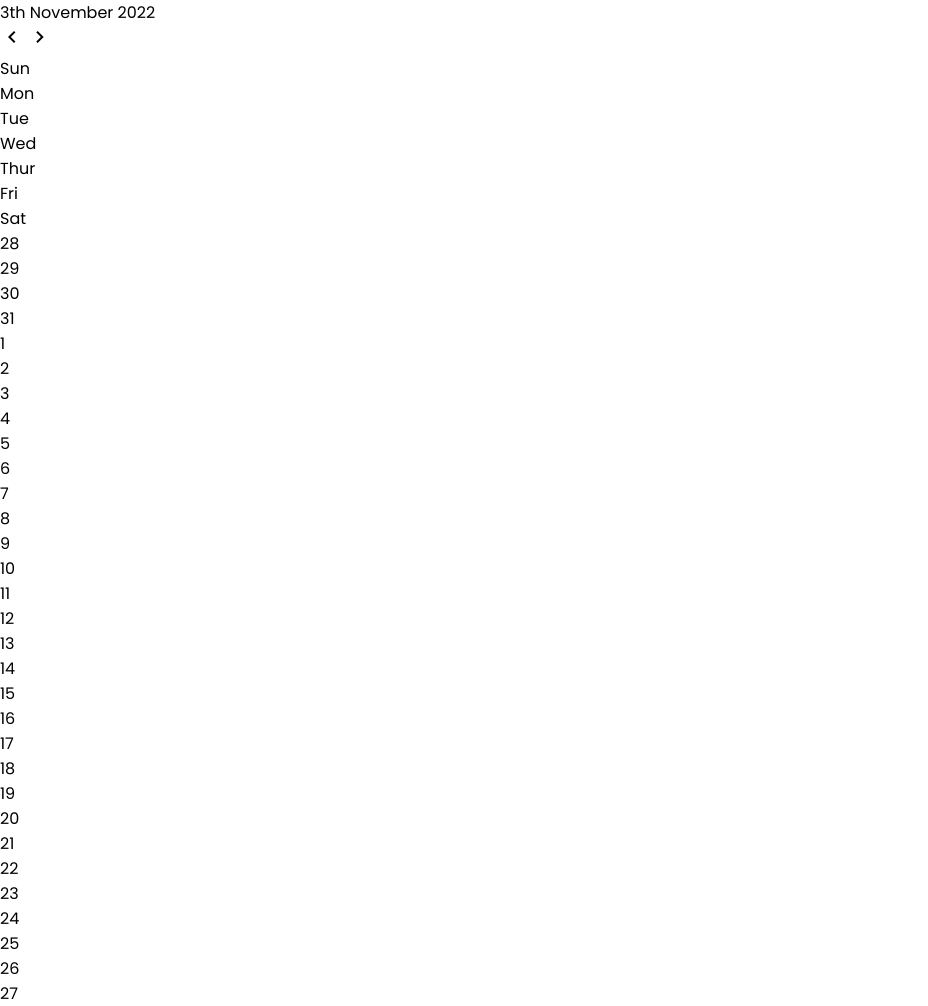
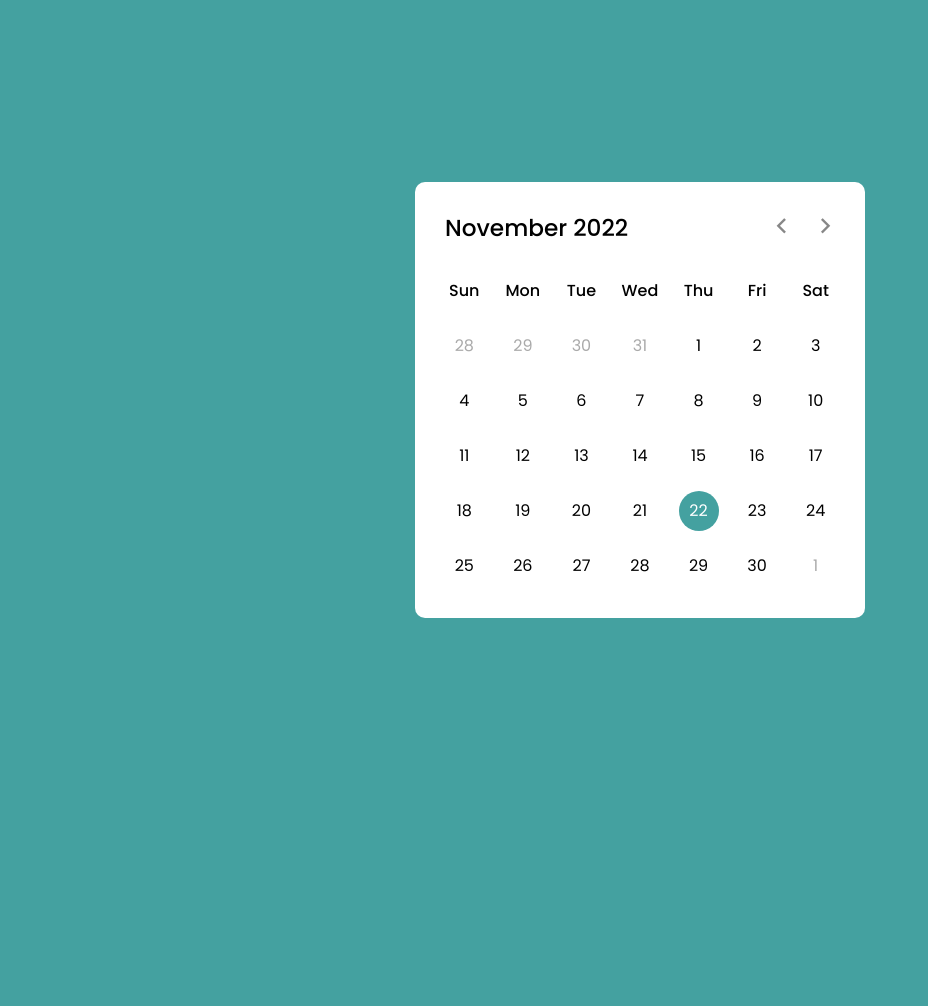
Before and after one commit to AnhhTuann/simple-calendar, a plain HTML site: page index.html in a window 1280 px wide. Shown: the whole page, without its empty margins (0-928 px from the left). After the commit the page ends 800 px from the top, so only its background shows below. Drawn offline with nearby package versions, Linux system fonts and the light colour scheme.

Commit message:
completed ui

```diff
--- a/index.html
+++ b/index.html
@@ -14,7 +14,7 @@
   <body>
     <div class="wrapper">
       <header>
-        <p class="current-date">3th November 2022</p>
+        <p class="current-date">November 2022</p>
         <div class="icons">
           <span class="material-symbols-outlined"> chevron_left </span>
           <span class="material-symbols-outlined"> chevron_right </span>
@@ -26,15 +26,15 @@
           <li>Mon</li>
           <li>Tue</li>
           <li>Wed</li>
-          <li>Thur</li>
+          <li>Thu</li>
           <li>Fri</li>
           <li>Sat</li>
         </ul>
         <ul class="days">
-          <li>28</li>
-          <li>29</li>
-          <li>30</li>
-          <li>31</li>
+          <li class="inactive">28</li>
+          <li class="inactive">29</li>
+          <li class="inactive">30</li>
+          <li class="inactive">31</li>
           <li>1</li>
           <li>2</li>
           <li>3</li>
@@ -56,12 +56,16 @@
           <li>19</li>
           <li>20</li>
           <li>21</li>
-          <li>22</li>
+          <li class="active">22</li>
           <li>23</li>
           <li>24</li>
           <li>25</li>
           <li>26</li>
           <li>27</li>
+          <li>28</li>
+          <li>29</li>
+          <li>30</li>
+          <li class="inactive">1</li>
         </ul>
       </div>
     </div>
--- a/style.css
+++ b/style.css
@@ -5,3 +5,104 @@
   box-sizing: border-box;
   font-family: 'Poppins', sans-serif;
 }
+
+body {
+  display: flex;
+  align-items: center;
+  justify-content: center;
+  min-height: 100vh;
+  background-color: #44a1a0;
+}
+
+.wrapper {
+  width: 450px;
+  background: #fff;
+  border-radius: 10px;
+}
+
+.wrapper header {
+  display: flex;
+  align-items: center;
+  padding: 25px 30px 10px;
+  justify-content: space-between;
+}
+
+header .current-date {
+  font-size: 1.45rem;
+  font-weight: 500;
+}
+
+header .icons span {
+  height: 38px;
+  width: 38px;
+  color: #878787;
+  font-size: 1.9rem;
+  margin: 0 1px;
+  cursor: pointer;
+  text-align: center;
+  line-height: 38px;
+  border-radius: 50%;
+}
+
+header .icons span:hover {
+  background: #f2f2f2;
+}
+
+header .icons span:last-child {
+  margin-right: -10px;
+}
+
+.calendar {
+  padding: 20px;
+}
+
+.calendar ul {
+  display: flex;
+  list-style: none;
+  flex-wrap: wrap;
+  text-align: center;
+}
+
+.calendar .days {
+  margin-bottom: 20px;
+}
+
+.calendar .weeks li {
+  font-weight: 500;
+}
+.calendar ul li {
+  position: relative;
+  width: calc(100% / 7);
+}
+
+.calendar .days li {
+  z-index: 1;
+  cursor: pointer;
+  margin-top: 30px;
+}
+
+.days li.inactive {
+  color: #aaa;
+}
+
+.days li.active {
+  color: #fff;
+}
+
+.calendar .days li::before {
+  position: absolute;
+  content: '';
+  height: 40px;
+  width: 40px;
+  top: 50%;
+  left: 50%;
+  z-index: -1;
+  border-radius: 50%;
+  transform: translate(-50%, -50%);
+}
+.days li:hover::before {
+  background: #f2f2f2;
+}
+.days li.active::before {
+  background: #44a1a0;
+}
```
